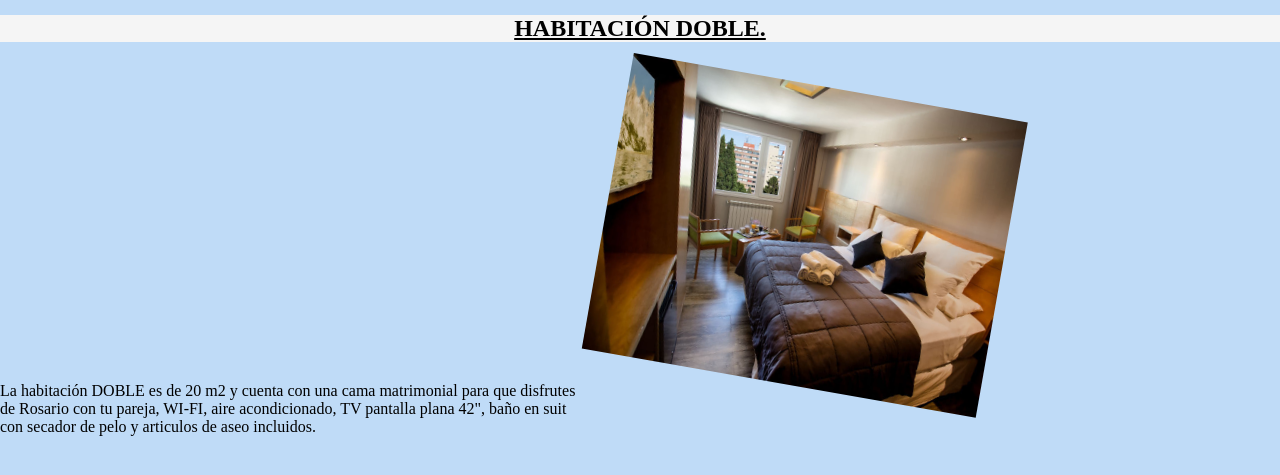
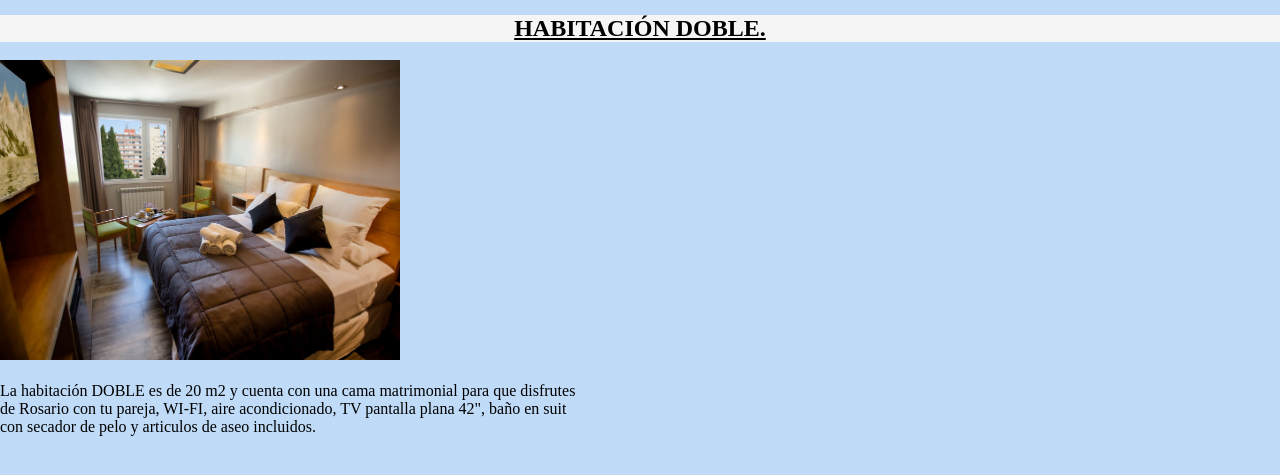
Before and after one commit to NicolasMoh8/PreEntrega2-Mohlinger-Nicolas, a plain HTML site: page pages/Doble.html in a window 1280 px wide. Shown: the part 183-658 px from the top of the page. Drawn offline with Linux system fonts and the light colour scheme.

Commit message:
prueba github

```diff
--- a/css/estilo.css
+++ b/css/estilo.css
@@ -337,12 +337,12 @@ h1{
   height: 300px;
 }
 
-.transform{
+/* .transform{
 
   transform: rotate(10deg) translate(600px, -80px);
 
 
-}
+} */
 
 h2{
   background-color: whitesmoke;
```
